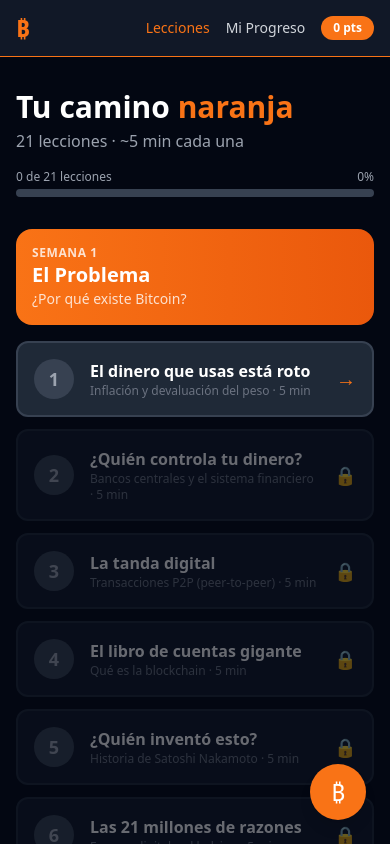
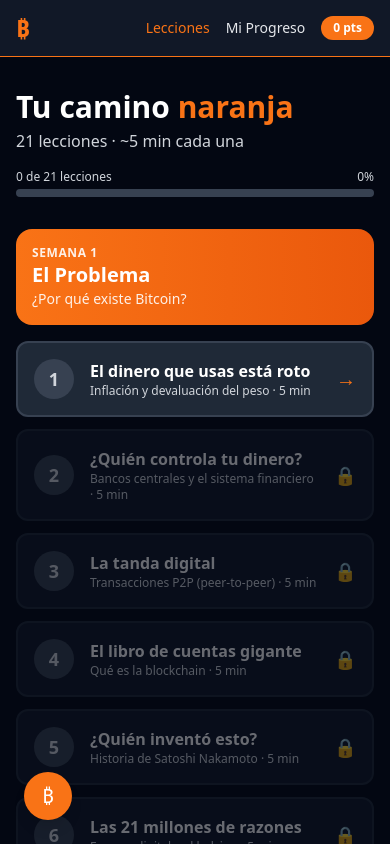
Before and after one commit to usainbluntmx/bitcoin-21dias, a React (Create React App) app in the folder frontend/: page / in a window 390 px wide. Both pictures are taken after a click on the button 195 px from the left and 630 px from the top of the page. Shown: the top 844 px of the page. Built offline with nearby package versions, Linux system fonts and the light colour scheme.

Commit message:
Commit Adaptacion Mobile

```diff
--- a/frontend/src/components/Chatbot.js
+++ b/frontend/src/components/Chatbot.js
@@ -65,12 +65,9 @@
             });
 
             const data = await response.json();
-            console.log("Respuesta API:", JSON.stringify(data));
             const respuesta = data.content?.[0]?.text || "Perdón, no pude procesar eso. ¿Lo intentamos de nuevo?";
-
             setMensajes(prev => [...prev, { rol: "assistant", contenido: respuesta }]);
         } catch (error) {
-            console.error("Error completo:", error);
             setMensajes(prev => [...prev, {
                 rol: "assistant",
                 contenido: "Hubo un problema de conexión. ¿Lo intentamos de nuevo?"
@@ -89,20 +86,20 @@
 
     return (
         <>
-            {/* Botón flotante */}
+            {/* Botón flotante — esquina inferior izquierda en mobile, derecha en desktop */}
             <button
                 onClick={() => setAbierto(!abierto)}
-                className="fixed bottom-6 right-6 w-14 h-14 bg-orange-500 hover:bg-orange-600 text-white rounded-full shadow-lg flex items-center justify-center text-2xl transition-all z-50"
+                className="fixed bottom-6 left-6 sm:left-auto sm:right-6 w-12 h-12 sm:w-14 sm:h-14 bg-orange-500 hover:bg-orange-600 text-white rounded-full shadow-lg flex items-center justify-center text-xl sm:text-2xl transition-all z-40"
             >
                 {abierto ? "✕" : "₿"}
             </button>
 
             {/* Ventana del chat */}
             {abierto && (
-                <div className="fixed bottom-24 right-6 w-80 sm:w-96 h-[500px] bg-gray-900 border border-gray-700 rounded-2xl shadow-2xl flex flex-col z-50">
+                <div className="fixed bottom-24 left-4 right-4 sm:left-auto sm:right-6 sm:w-96 h-[70vh] sm:h-[500px] bg-gray-900 border border-gray-700 rounded-2xl shadow-2xl flex flex-col z-40">
 
                     {/* Header */}
-                    <div className="bg-orange-500 rounded-t-2xl px-4 py-3 flex items-center gap-3">
+                    <div className="bg-orange-500 rounded-t-2xl px-4 py-3 flex items-center gap-3 flex-shrink-0">
                         <div className="w-8 h-8 bg-white rounded-full flex items-center justify-center text-orange-500 font-black text-sm">
                             ₿
                         </div>
@@ -110,6 +107,12 @@
                             <p className="text-white font-bold text-sm">Satoshi</p>
                             <p className="text-orange-100 text-xs">Tu guía Bitcoin</p>
                         </div>
+                        <button
+                            onClick={() => setAbierto(false)}
+                            className="ml-auto text-white opacity-70 hover:opacity-100 text-xl leading-none"
+                        >
+                            ✕
+                        </button>
                     </div>
 
                     {/* Mensajes */}
@@ -121,8 +124,8 @@
                             >
                                 <div
                                     className={`max-w-[80%] px-4 py-3 rounded-2xl text-sm leading-relaxed whitespace-pre-wrap ${msg.rol === "user"
-                                        ? "bg-orange-500 text-white rounded-br-sm"
-                                        : "bg-gray-800 text-gray-200 rounded-bl-sm"
+                                            ? "bg-orange-500 text-white rounded-br-sm"
+                                            : "bg-gray-800 text-gray-100 rounded-bl-sm"
                                         }`}
                                 >
                                     {msg.contenido}
@@ -131,7 +134,7 @@
                         ))}
                         {cargando && (
                             <div className="flex justify-start">
-                                <div className="bg-gray-800 text-gray-400 px-4 py-3 rounded-2xl rounded-bl-sm text-sm">
+                                <div className="bg-gray-800 text-gray-300 px-4 py-3 rounded-2xl rounded-bl-sm text-sm">
                                     Escribiendo...
                                 </div>
                             </div>
@@ -140,14 +143,14 @@
                     </div>
 
                     {/* Input */}
-                    <div className="px-4 py-3 border-t border-gray-700 flex gap-2">
+                    <div className="px-4 py-3 border-t border-gray-700 flex gap-2 flex-shrink-0">
                         <input
                             type="text"
                             value={input}
                             onChange={e => setInput(e.target.value)}
                             onKeyDown={handleKeyDown}
                             placeholder="Pregúntale a Satoshi..."
-                            className="flex-1 bg-gray-800 text-white text-sm px-4 py-2 rounded-xl border border-gray-700 focus:outline-none focus:border-orange-500 placeholder-gray-500"
+                            className="flex-1 bg-gray-800 text-white text-sm px-4 py-2 rounded-xl border border-gray-600 focus:outline-none focus:border-orange-500 placeholder-gray-400"
                         />
                         <button
                             onClick={enviar}
--- a/frontend/src/components/Navbar.js
+++ b/frontend/src/components/Navbar.js
@@ -17,7 +17,7 @@
                     to="/lecciones"
                     className={`text-sm font-medium transition-colors ${location.pathname.includes("lecciones")
                             ? "text-orange-500"
-                            : "text-gray-300 hover:text-white"
+                            : "text-gray-200 hover:text-white"
                         }`}
                 >
                     Lecciones
@@ -26,7 +26,7 @@
                     to="/progreso"
                     className={`text-sm font-medium transition-colors ${location.pathname === "/progreso"
                             ? "text-orange-500"
-                            : "text-gray-300 hover:text-white"
+                            : "text-gray-200 hover:text-white"
                         }`}
                 >
                     Mi Progreso
--- a/frontend/src/components/ProgressBar.js
+++ b/frontend/src/components/ProgressBar.js
@@ -3,7 +3,7 @@
 
     return (
         <div className="w-full">
-            <div className="flex justify-between text-xs text-gray-400 mb-1">
+            <div className="flex justify-between text-xs text-gray-300 mb-1">
                 <span>{completadas} de {total} lecciones</span>
                 <span>{porcentaje}%</span>
             </div>
--- a/frontend/src/pages/Lecciones.js
+++ b/frontend/src/pages/Lecciones.js
@@ -16,7 +16,7 @@
                     <h1 className="text-3xl font-black text-white mb-1">
                         Tu camino <span className="text-orange-500">naranja</span>
                     </h1>
-                    <p className="text-gray-400 mb-4">21 lecciones · ~5 min cada una</p>
+                    <p className="text-gray-300 mb-4">21 lecciones · ~5 min cada una</p>
                     <ProgressBar completadas={completadas} total={21} />
                 </div>
 
@@ -24,11 +24,11 @@
                     <div key={semana.numero} className="mb-10">
                         <div className={`bg-gradient-to-r ${semana.color} rounded-2xl p-4 mb-4 flex items-center justify-between`}>
                             <div>
-                                <p className="text-white text-xs font-bold uppercase tracking-wider opacity-80">
+                                <p className="text-white text-xs font-bold uppercase tracking-wider opacity-90">
                                     Semana {semana.numero}
                                 </p>
                                 <h2 className="text-white text-xl font-black">{semana.titulo}</h2>
-                                <p className="text-white opacity-80 text-sm">{semana.descripcion}</p>
+                                <p className="text-white opacity-90 text-sm">{semana.descripcion}</p>
                             </div>
                             {progreso.semanasBadges.includes(semana.numero) && (
                                 <div className="text-4xl">🏅</div>
@@ -47,13 +47,13 @@
                                         key={idLeccion}
                                         onClick={() => !bloqueada && navigate(`/leccion/${idLeccion}`)}
                                         className={`flex items-center gap-4 p-4 rounded-xl border-2 text-left transition-all ${completada
-                                                ? "bg-gray-800 border-orange-500 opacity-80"
+                                                ? "bg-gray-800 border-orange-500 opacity-90"
                                                 : bloqueada
                                                     ? "bg-gray-900 border-gray-800 opacity-40 cursor-not-allowed"
                                                     : "bg-gray-800 border-gray-700 hover:border-orange-400 cursor-pointer"
                                             }`}
                                     >
-                                        <div className={`w-10 h-10 rounded-full flex items-center justify-center text-lg font-black flex-shrink-0 ${completada ? "bg-orange-500 text-white" : "bg-gray-700 text-gray-400"
+                                        <div className={`w-10 h-10 rounded-full flex items-center justify-center text-lg font-black flex-shrink-0 ${completada ? "bg-orange-500 text-white" : "bg-gray-700 text-gray-300"
                                             }`}>
                                             {completada ? "✓" : idLeccion}
                                         </div>
@@ -61,13 +61,13 @@
                                             <p className={`font-bold truncate ${completada ? "text-orange-400" : "text-white"}`}>
                                                 {leccion.titulo}
                                             </p>
-                                            <p className="text-gray-500 text-xs">{leccion.concepto} · {leccion.duracion}</p>
+                                            <p className="text-gray-300 text-xs">{leccion.concepto} · {leccion.duracion}</p>
                                         </div>
                                         {!bloqueada && !completada && (
                                             <span className="text-orange-500 text-xl flex-shrink-0">→</span>
                                         )}
                                         {bloqueada && (
-                                            <span className="text-gray-600 text-lg flex-shrink-0">🔒</span>
+                                            <span className="text-gray-500 text-lg flex-shrink-0">🔒</span>
                                         )}
                                     </button>
                                 );
```
